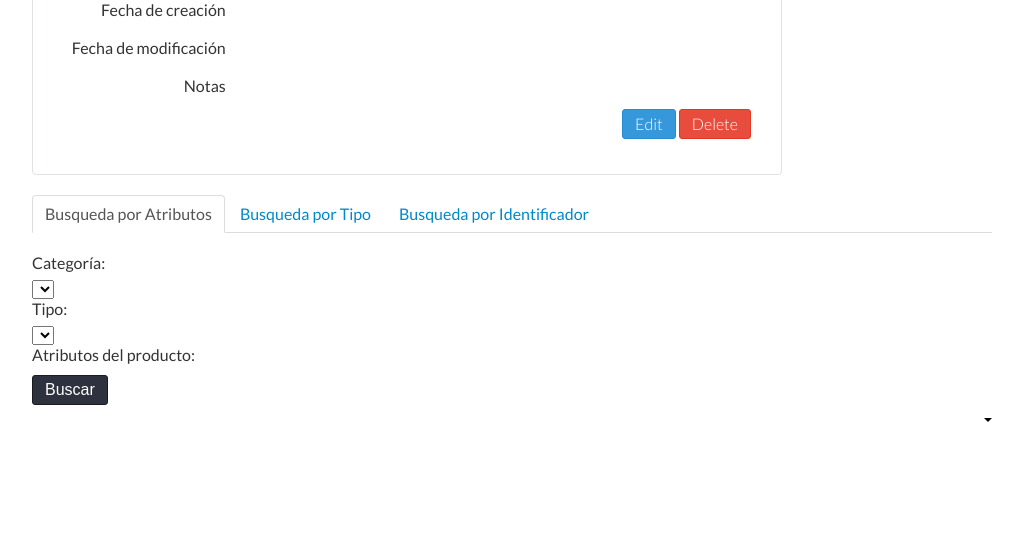
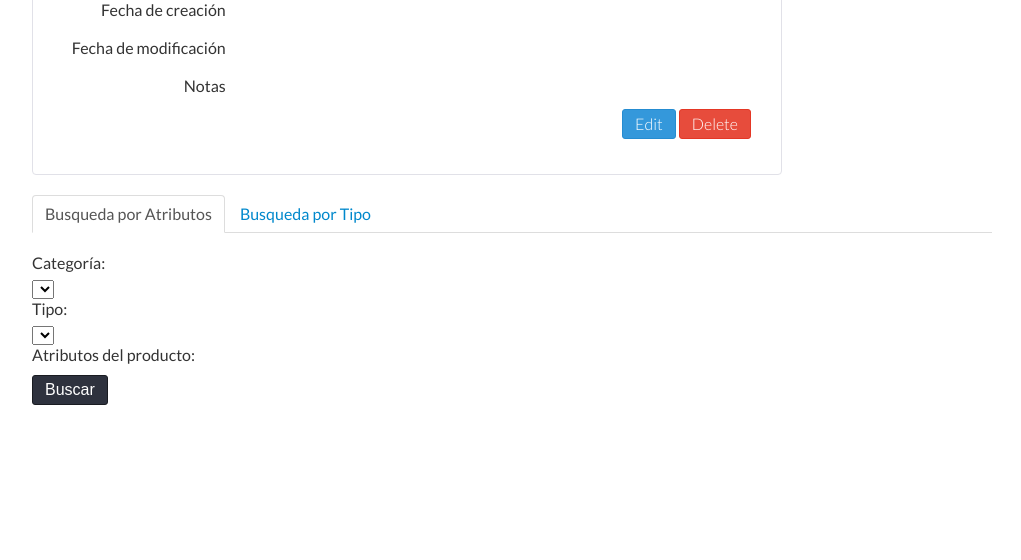
Before and after one commit to aliciacatalina/multiproveedores, a CakePHP app: the page made by app/View/Requests/view.ctp in a window 1280 px wide. Shown: the part 248-808 px from the top of the page, without its empty margins (128-1149 px from the left). Run offline with PHP 8.4 and a stand-in for CakePHP, Linux system fonts and the light colour scheme; the template is opened without the code that fills it, so the values that code supplies are empty; form fields are guessed from the names that the template uses; some libraries are stand-ins or nearby versions.

Commit message:
requests view

```diff
--- a/app/View/Requests/view.ctp
+++ b/app/View/Requests/view.ctp
@@ -63,13 +63,12 @@
 <ul class="nav nav-tabs" id="search-tabs">
 	<li class="active"><a href="#attributes">Busqueda por Atributos</a></li>
 	<li><a href="#type">Busqueda por Tipo</a></li>
-   	<li><a href="#id">Busqueda por Identificador</a></li>
 </ul>
 
  <!-- Tabs for advanced search -->
 <div class="tab-content">
     <div class="tab-pane active" id="attributes">
-<!-- 1: Búsqued por atributo -->
+<!-- 1: Búsqueda por atributo -->
 
 	<label>Categoría:</label>
 		<?php echo $this->Form->select('Categoría', $categories, array('id' => '1-category_id')); ?>
@@ -98,12 +97,3 @@
        $(this).tab('show');
      })
    </script>
-
-
-<div class="actions dropdown">
-	<a class="dropdown-toggle" data-toggle="dropdown" href="#"><b class="caret bottom-up"></b></a>
-		<ul class="dropdown-menu bottom-up pull-right">
-			<li><?php echo $this->Html->link(__('New Quote'), array('controller' => 'quotes', 'action' => 'add')); ?> </li>
-		</ul>
-	</div>
-</div>
```
